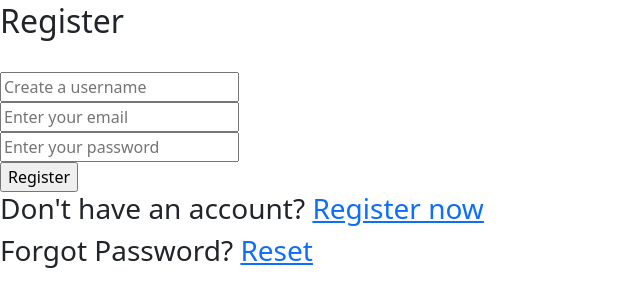
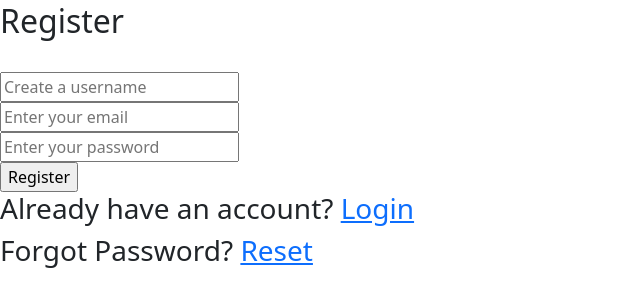
Before and after one commit to SolaraCI/capstone, a Django app: page /register/ in a window 1280 px wide. Shown: the part 54-361 px from the top of the page, without its empty margins (0-640 px from the left). Run offline with Django 4.2, Linux system fonts and the light colour scheme.

Commit message:
add link to login page

```diff
--- a/todo/templates/todo/register.html
+++ b/todo/templates/todo/register.html
@@ -26,7 +26,7 @@
         <input type="Submit" value="Register">
       </div>
       <div class="text">
-        <h3>Don't have an account? <a href="#">Register now</a></h3>
+        <h3>Already have an account? <a href="{% url 'login' %}">Login</a></h3>
       </div>
       <div class="text">
         <h3>Forgot Password? <a href="#">Reset</a></h3>
```
